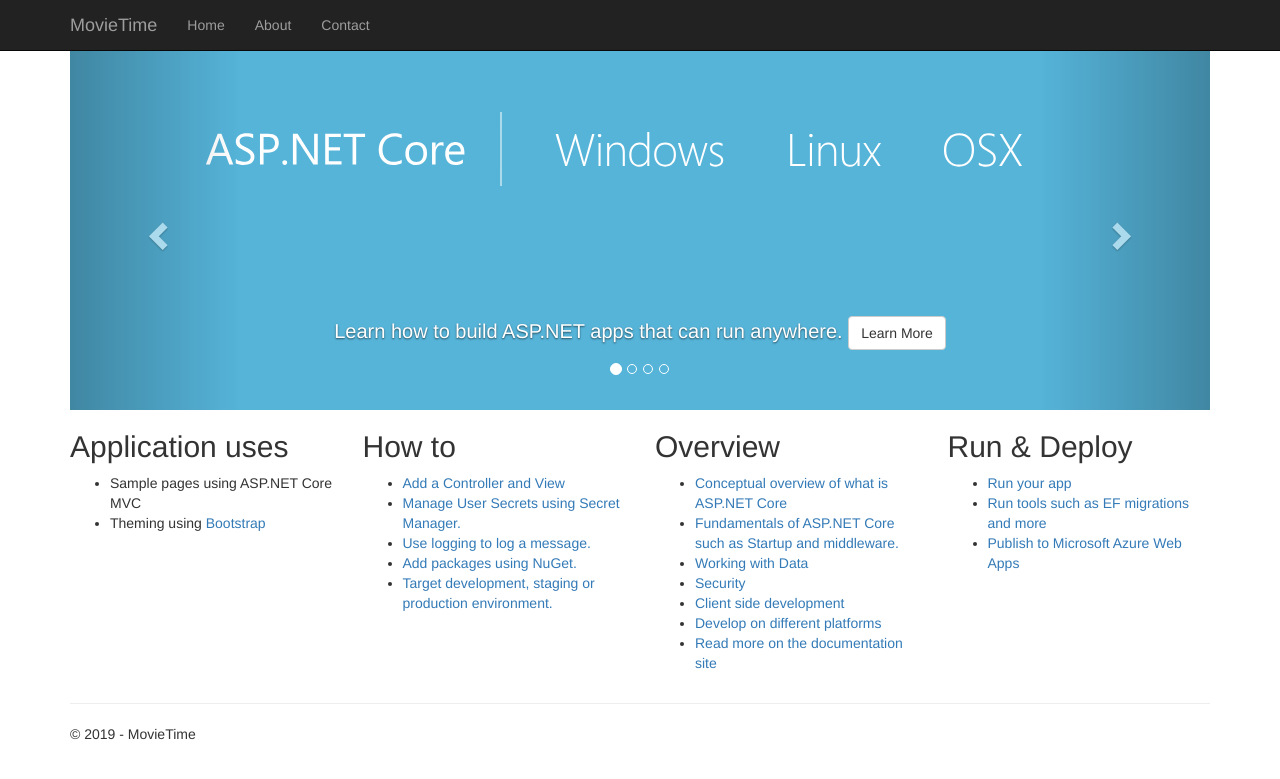
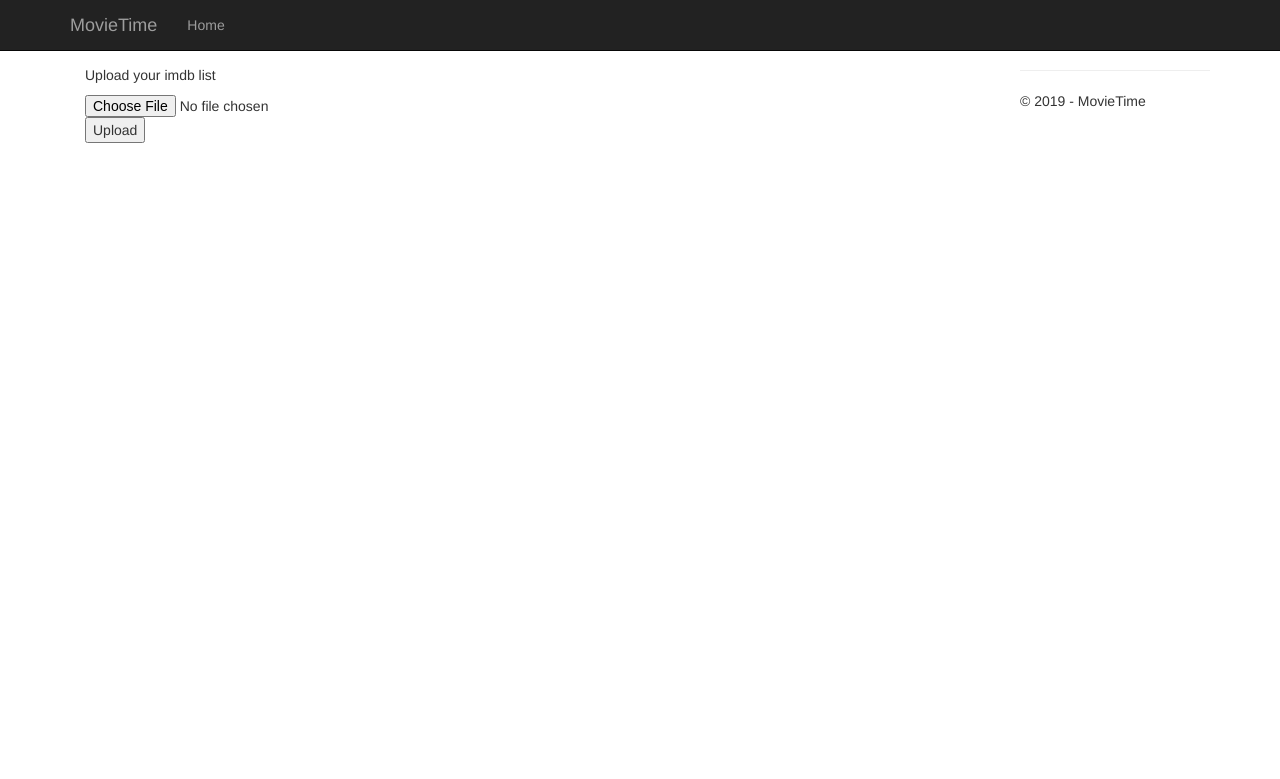
Before and after one commit to ktagseth88/MovieTime, an ASP.NET Core app: template MovieTime/Views/Home/Index.cshtml in a window 1280 px wide. Shown: the top 779 px of the page. Run offline with ASP.NET Core 8, Linux system fonts and the light colour scheme; the template is opened without the code that fills it, so the values that code supplies are empty; some libraries are stand-ins or nearby versions.

Commit message:
Adding ability to upload imdb watchlist
Inserts new movies, directors, and genres from the list

```diff
--- a/MovieTime/Startup.cs
+++ b/MovieTime/Startup.cs
@@ -5,6 +5,7 @@
 using Microsoft.Extensions.Configuration;
 using Microsoft.Extensions.DependencyInjection;
 using MovieTime.Entities;
+using MovieTime.Services;
 
 namespace MovieTime
 {
@@ -30,6 +31,8 @@
             services.AddDbContext<MovieTimeContext>(options =>
                 options.UseSqlServer(Configuration.GetConnectionString("MovieTimeContext")));
 
+            services.AddScoped<AccountService>();
+            services.AddScoped<MovieService>();
         }
 
         // This method gets called by the runtime. Use this method to configure the HTTP request pipeline.
--- a/MovieTime/Views/Home/Index.cshtml
+++ b/MovieTime/Views/Home/Index.cshtml
@@ -2,105 +2,16 @@
     ViewData["Title"] = "Home Page";
 }
 
-<div id="myCarousel" class="carousel slide" data-ride="carousel" data-interval="6000">
-    <ol class="carousel-indicators">
-        <li data-target="#myCarousel" data-slide-to="0" class="active"></li>
-        <li data-target="#myCarousel" data-slide-to="1"></li>
-        <li data-target="#myCarousel" data-slide-to="2"></li>
-        <li data-target="#myCarousel" data-slide-to="3"></li>
-    </ol>
-    <div class="carousel-inner" role="listbox">
-        <div class="item active">
-            <img src="~/images/banner1.svg" alt="ASP.NET" class="img-responsive" />
-            <div class="carousel-caption" role="option">
-                <p>
-                    Learn how to build ASP.NET apps that can run anywhere.
-                    <a class="btn btn-default" href="https://go.microsoft.com/fwlink/?LinkID=525028&clcid=0x409">
-                        Learn More
-                    </a>
-                </p>
-            </div>
-        </div>
-        <div class="item">
-            <img src="~/images/banner2.svg" alt="Visual Studio" class="img-responsive" />
-            <div class="carousel-caption" role="option">
-                <p>
-                    There are powerful new features in Visual Studio for building modern web apps.
-                    <a class="btn btn-default" href="https://go.microsoft.com/fwlink/?LinkID=525030&clcid=0x409">
-                        Learn More
-                    </a>
-                </p>
-            </div>
-        </div>
-        <div class="item">
-            <img src="~/images/banner3.svg" alt="Package Management" class="img-responsive" />
-            <div class="carousel-caption" role="option">
-                <p>
-                    Bring in libraries from NuGet and npm, and automate tasks using Grunt or Gulp.
-                    <a class="btn btn-default" href="https://go.microsoft.com/fwlink/?LinkID=525029&clcid=0x409">
-                        Learn More
-                    </a>
-                </p>
-            </div>
-        </div>
-        <div class="item">
-            <img src="~/images/banner4.svg" alt="Microsoft Azure" class="img-responsive" />
-            <div class="carousel-caption" role="option">
-                <p>
-                    Learn how Microsoft's Azure cloud platform allows you to build, deploy, and scale web apps.
-                    <a class="btn btn-default" href="https://go.microsoft.com/fwlink/?LinkID=525027&clcid=0x409">
-                        Learn More
-                    </a>
-                </p>
-            </div>
+<form method="post" enctype="multipart/form-data" asp-controller="Home" asp-action="UploadWatchList">
+    <div class="form-group">
+        <div class="col-md-10">
+            <p>Upload your imdb list</p>
+            <input type="file" name="watchlistEntry">
         </div>
     </div>
-    <a class="left carousel-control" href="#myCarousel" role="button" data-slide="prev">
-        <span class="glyphicon glyphicon-chevron-left" aria-hidden="true"></span>
-        <span class="sr-only">Previous</span>
-    </a>
-    <a class="right carousel-control" href="#myCarousel" role="button" data-slide="next">
-        <span class="glyphicon glyphicon-chevron-right" aria-hidden="true"></span>
-        <span class="sr-only">Next</span>
-    </a>
-</div>
-
-<div class="row">
-    <div class="col-md-3">
-        <h2>Application uses</h2>
-        <ul>
-            <li>Sample pages using ASP.NET Core MVC</li>
-            <li>Theming using <a href="https://go.microsoft.com/fwlink/?LinkID=398939">Bootstrap</a></li>
-        </ul>
+    <div class="form-group">
+        <div class="col-md-10">
+            <input type="submit" value="Upload">
+        </div>
     </div>
-    <div class="col-md-3">
-        <h2>How to</h2>
-        <ul>
-            <li><a href="https://go.microsoft.com/fwlink/?LinkID=398600">Add a Controller and View</a></li>
-            <li><a href="https://go.microsoft.com/fwlink/?LinkId=699315">Manage User Secrets using Secret Manager.</a></li>
-            <li><a href="https://go.microsoft.com/fwlink/?LinkId=699316">Use logging to log a message.</a></li>
-            <li><a href="https://go.microsoft.com/fwlink/?LinkId=699317">Add packages using NuGet.</a></li>
-            <li><a href="https://go.microsoft.com/fwlink/?LinkId=699319">Target development, staging or production environment.</a></li>
-        </ul>
-    </div>
-    <div class="col-md-3">
-        <h2>Overview</h2>
-        <ul>
-            <li><a href="https://go.microsoft.com/fwlink/?LinkId=518008">Conceptual overview of what is ASP.NET Core</a></li>
-            <li><a href="https://go.microsoft.com/fwlink/?LinkId=699320">Fundamentals of ASP.NET Core such as Startup and middleware.</a></li>
-            <li><a href="https://go.microsoft.com/fwlink/?LinkId=398602">Working with Data</a></li>
-            <li><a href="https://go.microsoft.com/fwlink/?LinkId=398603">Security</a></li>
-            <li><a href="https://go.microsoft.com/fwlink/?LinkID=699321">Client side development</a></li>
-            <li><a href="https://go.microsoft.com/fwlink/?LinkID=699322">Develop on different platforms</a></li>
-            <li><a href="https://go.microsoft.com/fwlink/?LinkID=699323">Read more on the documentation site</a></li>
-        </ul>
-    </div>
-    <div class="col-md-3">
-        <h2>Run &amp; Deploy</h2>
-        <ul>
-            <li><a href="https://go.microsoft.com/fwlink/?LinkID=517851">Run your app</a></li>
-            <li><a href="https://go.microsoft.com/fwlink/?LinkID=517853">Run tools such as EF migrations and more</a></li>
-            <li><a href="https://go.microsoft.com/fwlink/?LinkID=398609">Publish to Microsoft Azure Web Apps</a></li>
-        </ul>
-    </div>
-</div>
+</form>
--- a/MovieTime/Views/Shared/_Layout.cshtml
+++ b/MovieTime/Views/Shared/_Layout.cshtml
@@ -31,8 +31,6 @@
             <div class="navbar-collapse collapse">
                 <ul class="nav navbar-nav">
                     <li><a asp-area="" asp-controller="Home" asp-action="Index">Home</a></li>
-                    <li><a asp-area="" asp-controller="Home" asp-action="About">About</a></li>
-                    <li><a asp-area="" asp-controller="Home" asp-action="Contact">Contact</a></li>
                 </ul>
             </div>
         </div>
--- /dev/null
+++ b/MovieTimeDB/director.sql
@@ -0,0 +1,5 @@
+CREATE TABLE [dbo].[director]
+(
+	[director_id] INT NOT NULL PRIMARY KEY IDENTITY(1,1),
+	[name] VARCHAR(255) NOT NULL
+)
--- a/MovieTimeDB/review.sql
+++ b/MovieTimeDB/review.sql
@@ -3,7 +3,7 @@
 	[review_id] INT NOT NULL PRIMARY KEY IDENTITY(1,1),
 	[user_id] INT NOT NULL,
 	[movie_id] INT NOT NULL,
-	[review_text] NVARCHAR(MAX) NOT NULL,
+	[review_text] NVARCHAR(MAX) NULL,
 	[rating] TINYINT NOT NULL DEFAULT 0,
 	[create_timestamp] DATETIME NOT NULL DEFAULT GETDATE(),
 	[modify_timestamp] DATETIME NULL
```
Also changed, not shown: MovieTime/Controllers/AccountController.cs (+13 -9 lines), MovieTime/Controllers/HomeController.cs (+38 -12 lines), MovieTime/Entities/Director.cs (added, +18 -0 lines), MovieTime/Entities/Movie.cs (+5 -4 lines), MovieTime/Entities/MovieTimeContext.cs (+32 -8 lines), MovieTime/Models/Movie.cs (added, +16 -0 lines), MovieTime/Models/WatchList.cs (added, +14 -0 lines), MovieTime/Services/AccountService.cs (+8 -7 lines), MovieTime/Services/WatchListService.cs (added, +62 -0 lines), MovieTime/ViewModels/WatchList/WatchListUpload.cs (added, +35 -0 lines), MovieTimeDB/movie.sql (+7 -3 lines), MovieTime/MovieTime.csproj, 1 other file.
